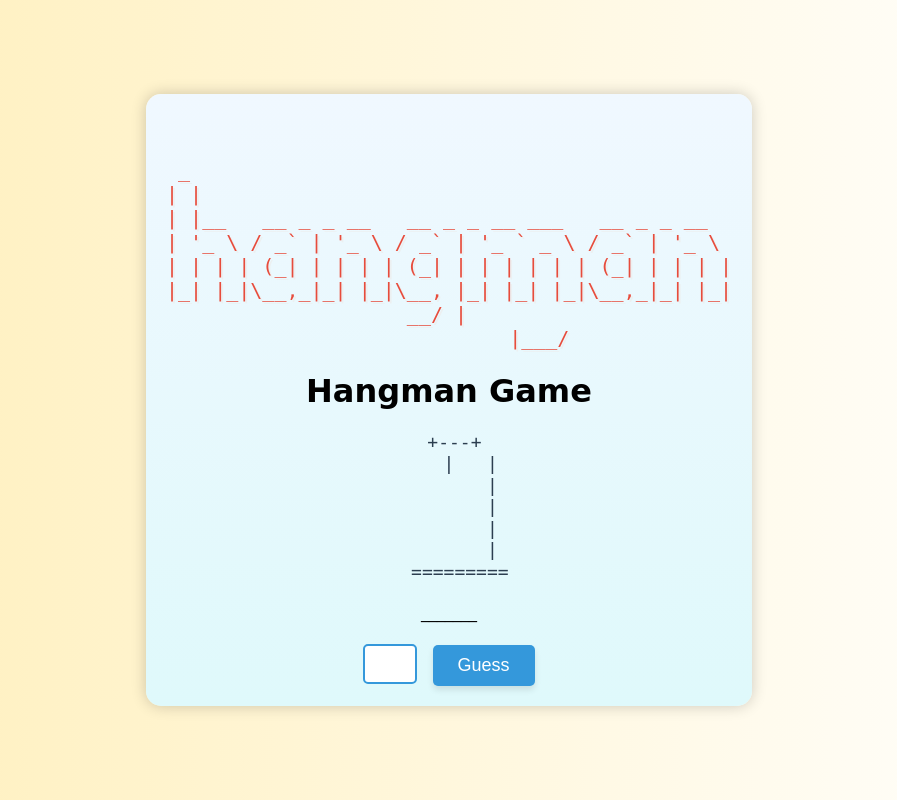
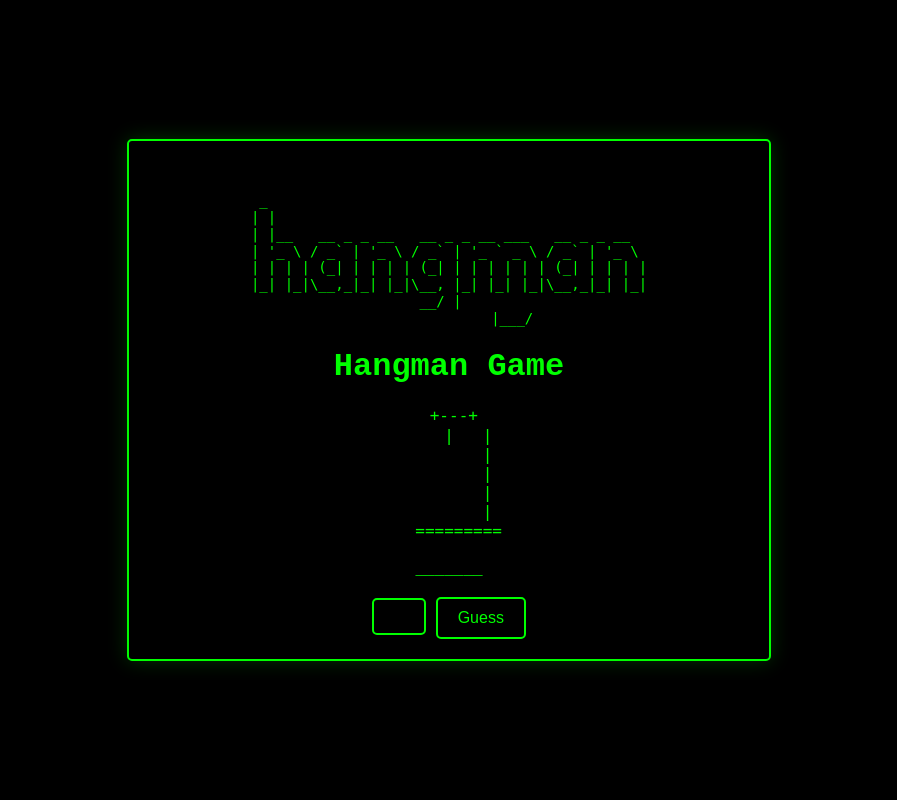
Before and after one commit to Ashfinn/Untitled-Hangman-Game, a Flask app: page / in a window 1280 px wide. Shown: the whole page, without its empty margins (191-1088 px from the left). Run offline with Flask 2, Linux system fonts and the light colour scheme.

Commit message:
deleted:    __pycache__/hangman_words.cpython-311.pyc 	deleted:    api/__pycache__/hangman_words.cpython-311.pyc 	modified:   static/css/styles.css 	modified:   templates/index.html

```diff
--- a/static/css/styles.css
+++ b/static/css/styles.css
@@ -1,24 +1,24 @@
 body {
-    font-family: 'Comic Sans MS', cursive, sans-serif;
+    font-family: 'Courier New', Courier, monospace;
     display: flex;
     justify-content: center;
     align-items: center;
     height: 100vh;
     margin: 0;
-    background: linear-gradient(to right, #ffefba, #ffffff);
+    background-color: #000;
+    color: #00ff00;
 }
 
 .container {
     text-align: center;
-    background: linear-gradient(to bottom, #f0f8ff, #dff9fb);
+    /* Center text horizontally */
+    background-color: #000;
     padding: 20px;
-    box-shadow: 0 0 15px rgba(0, 0, 0, 0.2);
-    border-radius: 15px;
-    transition: transform 0.3s ease-in-out;
-}
-
-.container:hover {
-    transform: scale(1.05);
+    border: 2px solid #00ff00;
+    box-shadow: 0 0 20px rgba(0, 255, 0, 0.2);
+    border-radius: 5px;
+    max-width: 100%;
+    width: 600px;
 }
 
 #game-container {
@@ -27,57 +27,73 @@ body {
 
 #guess-input {
     width: 40px;
-    font-size: 22px;
+    font-size: 20px;
     text-align: center;
     padding: 5px;
     border-radius: 5px;
-    border: 2px solid #3498db;
-    transition: border-color 0.3s ease-in-out;
-}
-
-#guess-input:focus {
-    border-color: #1abc9c;
-    outline: none;
+    border: 2px solid #00ff00;
+    background-color: #000;
+    color: #00ff00;
 }
 
 button {
-    margin-left: 10px;
-    padding: 10px 25px;
-    font-size: 18px;
+    padding: 10px 20px;
+    font-size: 16px;
     cursor: pointer;
-    background-color: #3498db;
-    color: white;
-    border: none;
+    background-color: #000;
+    color: #00ff00;
+    border: 2px solid #00ff00;
     border-radius: 5px;
-    box-shadow: 0 4px 6px rgba(0, 0, 0, 0.1);
-    transition: background-color 0.3s ease-in-out, box-shadow 0.3s ease-in-out;
+    transition: background-color 0.3s ease-in-out;
 }
 
 button:hover {
-    background-color: #2980b9;
-    box-shadow: 0 6px 8px rgba(0, 0, 0, 0.2);
+    background-color: #00ff00;
+    color: #000;
 }
 
 #hangman-art {
-    font-size: 18px;
+    font-size: 16px;
     line-height: 1.2;
     margin-bottom: 20px;
     white-space: pre;
-    color: #2c3e50;
 }
 
 #logo {
-    font-size: 20px;
+    font-size: 14px;
     line-height: 1.2;
     white-space: pre;
     margin-bottom: 20px;
-    color: #e74c3c;
-    text-shadow: 2px 2px #ecf0f1;
 }
 
 #message {
-    font-size: 22px;
+    font-size: 18px;
     font-weight: bold;
-    color: #e74c3c;
     margin-top: 10px;
+    color: #00ff00;
 }
+
+/* Responsive Design */
+@media (max-width: 600px) {
+    .container {
+        padding: 15px;
+    }
+
+    #guess-input {
+        width: 30px;
+        font-size: 16px;
+    }
+
+    button {
+        padding: 8px 16px;
+        font-size: 14px;
+    }
+
+    #hangman-art {
+        font-size: 14px;
+    }
+
+    #logo {
+        font-size: 12px;
+    }
+}
--- a/templates/index.html
+++ b/templates/index.html
@@ -5,7 +5,7 @@
     <meta charset="UTF-8">
     <meta name="viewport" content="width=device-width, initial-scale=1.0">
     <title>Hangman Game</title>
-    <link rel="stylesheet" href="../static/css/styles.css">
+    <link rel="stylesheet" href="/static/css/styles.css">
 </head>
 
 <body>
@@ -20,7 +20,7 @@
             <button onclick="makeGuess()">Guess</button>
         </div>
     </div>
-    <script src="../static/js/scripts.js"></script>
+    <script src="/static/js/scripts.js"></script>
 </body>
 
 </html>
```
